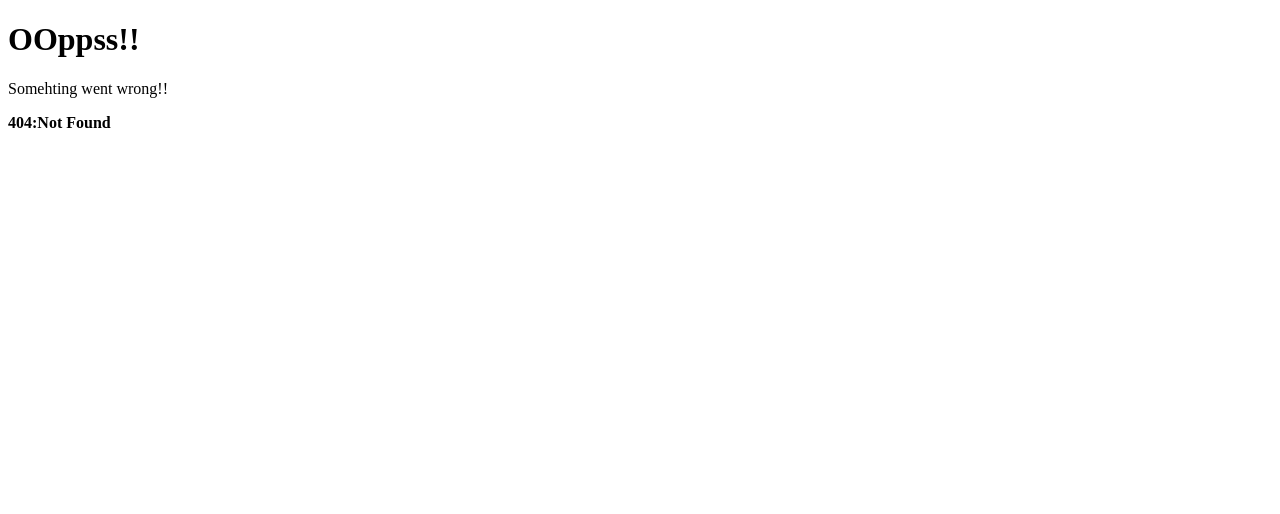
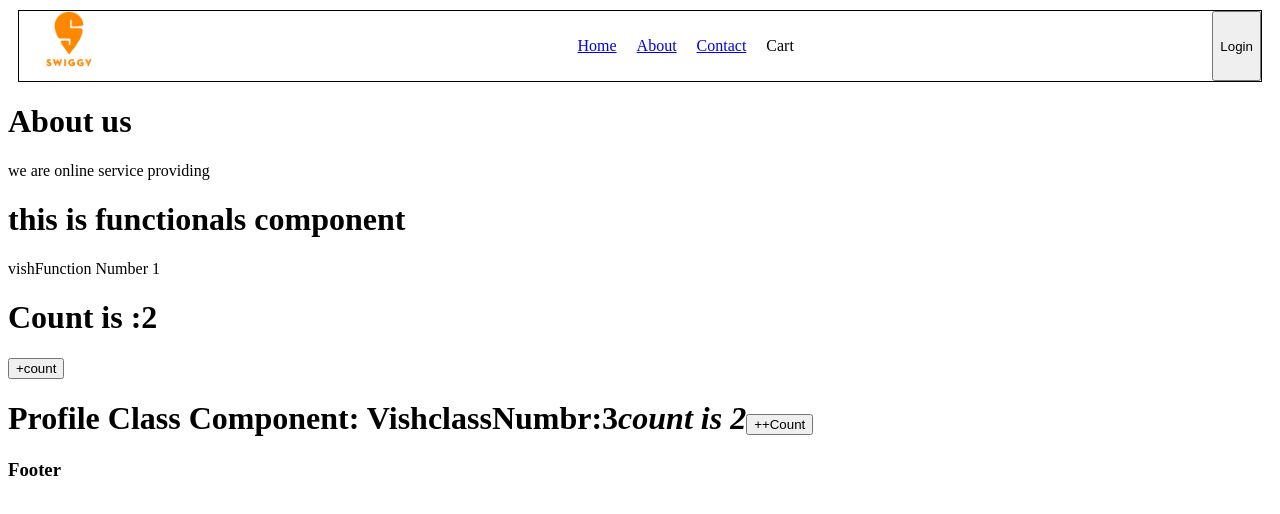
Before and after one commit to vishwajeetsinh7/React18, a React (Vite) app: page /about/profile in a window 1280 px wide. Before the commit this address had no page. Shown: the top 514 px of the page. Built offline with nearby package versions, Linux system fonts and the light colour scheme.

Commit message:
day10 1.10

```diff
--- a/package.json
+++ b/package.json
@@ -4,7 +4,7 @@
   "description": "learning basics of react",
   "scripts": {
     "start": "parcel index.html",
-    "build": "parcel build index.html",
+    "build": "parcel build  index.html --public-url ./",
     "test": "jest"
   },
   "repository": {
--- a/src/components/About.js
+++ b/src/components/About.js
@@ -1,11 +1,17 @@
+import { Outlet } from "react-router-dom";
+
+import ProfileFunction from "./Profile";
+import ProfileClass from "./ProfileClass";
 
 const About = () => {
-    return (
-        <>
-        <h1>About us</h1>
-        <p>we are online service providing </p>
-        </>
-    )
-}
+  return (
+    <>
+      <h1>About us</h1>
+      <p>we are online service providing </p>
+      <ProfileFunction name={"vishFunction"} number="1" />
+      <ProfileClass name={"Vishclass"} number="3" />
+    </>
+  );
+};
 
-export default About
+export default About;
--- /dev/null
+++ b/src/components/Profile.js
@@ -0,0 +1,23 @@
+import { useState } from "react";
+
+const ProfileFunction = (props) => {
+  const [count, setCount] = useState(2);
+  return (
+    <div>
+      <h1>this is functionals component</h1>
+      <p>
+        {props.name} Number {props.number}
+      </p>
+      <h1>Count is :{count} </h1>
+      <button
+        onClick={() => {
+          setCount(count * count);
+        }}
+      >
+        +count
+      </button>
+    </div>
+  );
+};
+
+export default ProfileFunction;
--- /dev/null
+++ b/src/components/ProfileClass.js
@@ -0,0 +1,33 @@
+import React from "react";
+
+class ProfileClass extends React.Component {
+  constructor(props) {
+    super(props);
+    // create a state
+    this.state = {
+      count: 2,
+    };
+  }
+  render() {
+    return (
+      <h1>
+        Profile Class Component: {this.props.name}
+        <span>Numbr:{this.props.number}</span>
+        <i>count is {this.state.count}</i>
+        <button
+          onClick={() =>
+            //! we don't mutate state directly
+            //todo Never do this.state = something
+            this.setState({
+              count: 3,
+            })
+          }
+        >
+          ++Count
+        </button>
+      </h1>
+    );
+  }
+}
+
+export default ProfileClass;
--- a/src/components/RestaurantMenu.js
+++ b/src/components/RestaurantMenu.js
@@ -1,36 +1,35 @@
-import { useEffect, useState } from "react"
-import { useParams } from "react-router-dom"
-import { resImage } from "../config"
-import Shimmer from '../components/Shimmer'
-
-
+import { useEffect, useState } from "react";
+import { useParams } from "react-router-dom";
+import { resImage } from "../config";
+import Shimmer from "../components/Shimmer";
 
 const RestaurantMenu = () => {
-    const params = useParams()
-    const {id} = useParams()
-    console.log(id)
+  const params = useParams();
+  const { id } = useParams();
+  console.log(id);
 
-    const [restaurant, setRestaurant] = useState(null)
+  const [restaurant, setRestaurant] = useState(null);
+  useEffect(() => {
+    getRestaurantInfo();
+  }, []);
 
-    useEffect(() => {
-        getRestaurantInfo()
-    }, [])
-
-    async function getRestaurantInfo(){
-        const data = await fetch(`https://www.swiggy.com/dapi/menu/pl?page-type=REGULAR_MENU&complete-menu=true&lat=23.022505&lng=72.5713621&restaurantId=${id}`)
-        const json = await data.json()
-        console.log(json.data.cards[0]?.card?.card.info)
-        setRestaurant(json.data.cards[0]?.card?.card.info)
-
-
+  async function getRestaurantInfo() {
+    const data = await fetch(
+      `https://www.swiggy.com/dapi/menu/pl?page-type=REGULAR_MENU&complete-menu=true&lat=23.022505&lng=72.5713621&restaurantId=${id}`
+    );
+    const json = await data.json();
+    console.log(json.data.cards[0]?.card?.card.info);
+    setRestaurant(json.data.cards[0]?.card?.card.info);
   }
 
-    return (!restaurant) ? <Shimmer/> :(
+  return !restaurant ? (
+    <Shimmer />
+  ) : (
     <div>
       <h1>Restraunt Id: 123</h1>
       <h2>Name</h2>
       <h2>{restaurant.name}</h2>
-            <img src={`${resImage}/${restaurant.cloudinaryImageId}`}/>
+      <img src={`${resImage}/${restaurant.cloudinaryImageId}`} />
       <ul>
         <li>{restaurant?.areaName}</li>
         <li>{restaurant.city}</li>
@@ -43,7 +42,7 @@ const RestaurantMenu = () => {
         <h1>Menus</h1>
       </div>
     </div>
-    )
-}
+  );
+};
 
-export default RestaurantMenu
+export default RestaurantMenu;
```
Also changed, not shown: src/App.js (+33 -30 lines), .babelrc, 1 other file (tests, documents, lock files or other folders). Lines whose indentation alone changed are shown as unchanged.
